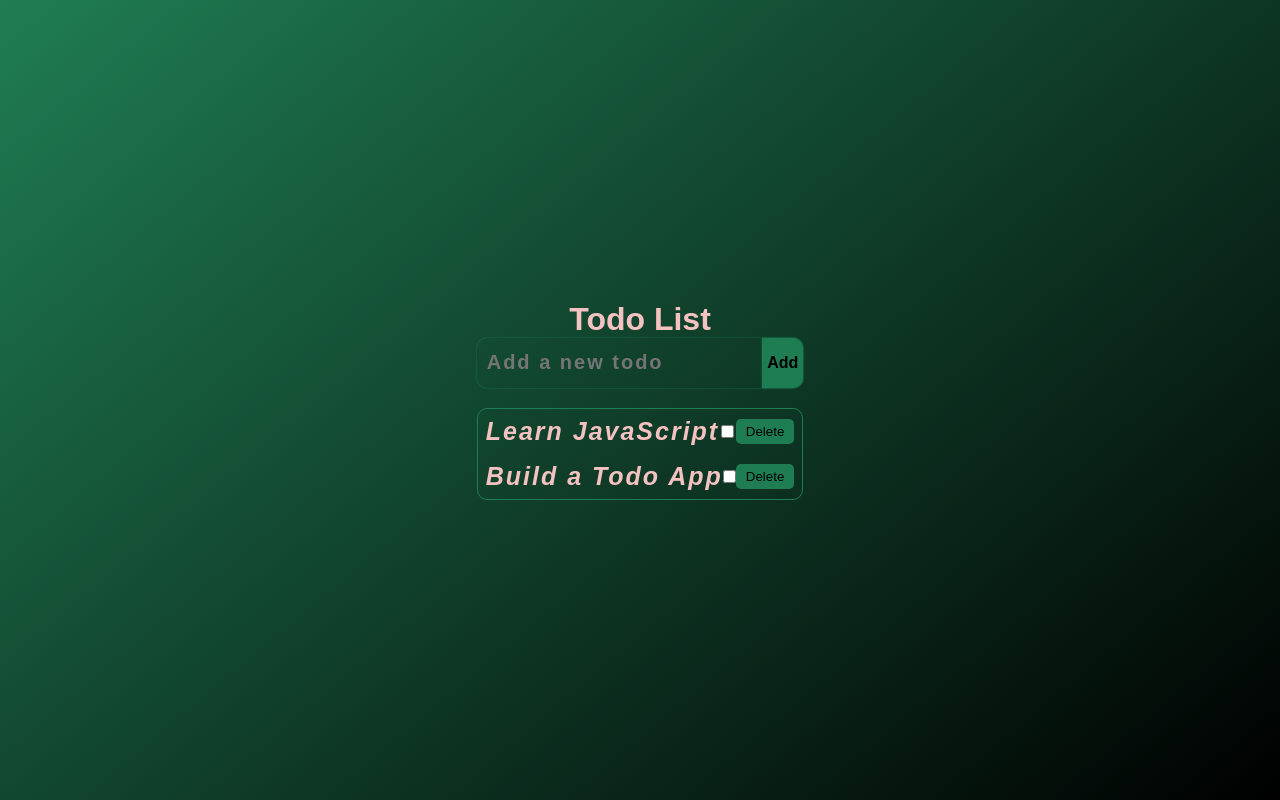
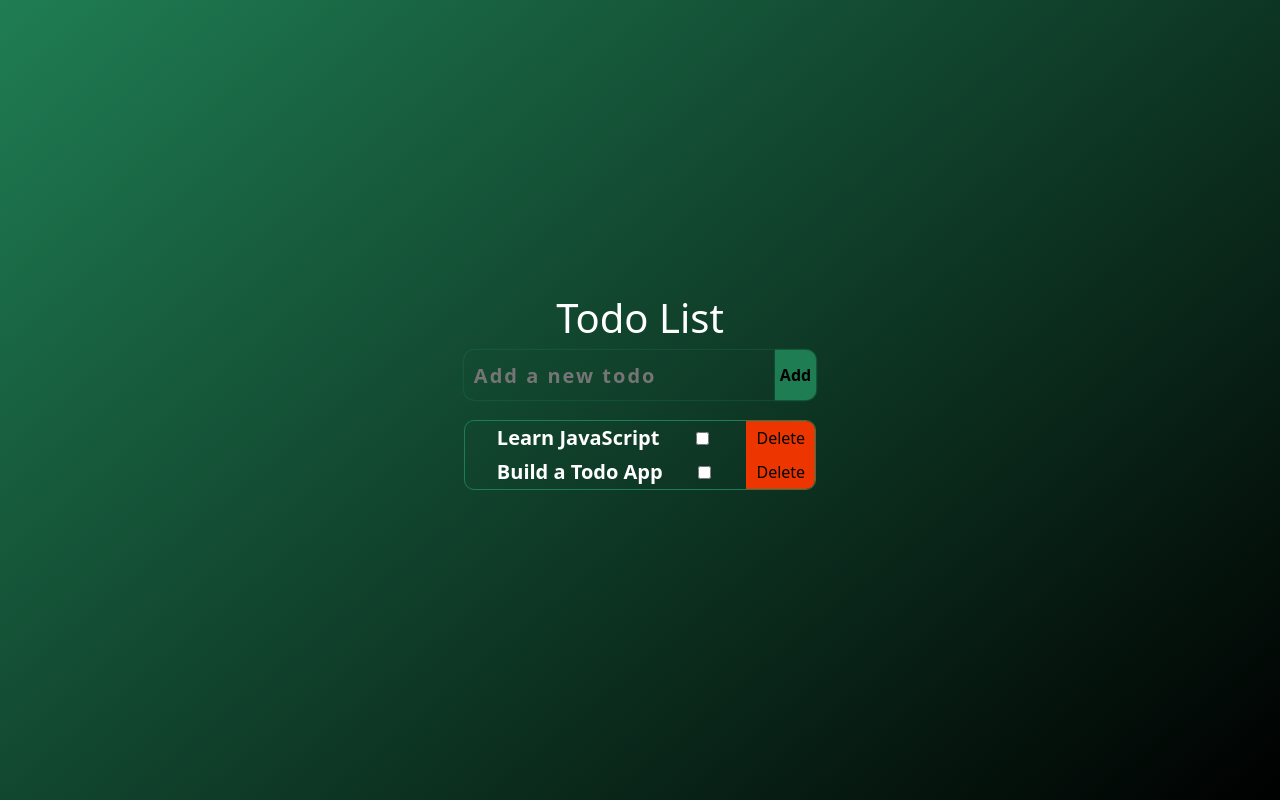
Before and after one commit to mubeeldev/todolistapp, a plain HTML site: page index.html in a window 1280 px wide. Drawn offline with nearby package versions, Linux system fonts and the light colour scheme.

Commit message:
making the app inter active

```diff
--- a/acess/css/style.css
+++ b/acess/css/style.css
@@ -95,6 +95,11 @@ form{
     border-radius: 10px;
     /* padding: 10px; */
 
+       &:hover{
+        background-color: rgba(128, 128, 128, 0.445);
+
+    }
+
 }
 
 .todo-item{
@@ -103,21 +108,18 @@ form{
     display: flex;
     justify-content: space-between;
     align-items: center;
-    padding: .5rem;
+    /* padding: .5rem 0; */
     transition: all,.9s;
     /* border-bottom: 1px solid var(--primary-color); */
 
-    &:hover{
-        background-color: rgba(128, 128, 128, 0.445);
 
-    }
 
-    span{
+    /* span{
         font-size: 25px;
         font-weight: 700;
         color: var(--third-color);
         font-style: italic;
-        letter-spacing: 2px;
+        letter-spacing: 2px; */
         /* padding-left: 1rem; */
 
     }
@@ -138,17 +140,15 @@ form{
         }
     }
 
-}
-    width: 100%;
-    height: auto;
-    display: flex;
-    flex-direction: column;
-    justify-content: center;
-    align-items: center;
-    background-color: var(--secondry-color);
-    border-radius: 10px;
-    padding: 20px;
-    box-shadow: 0 2px 5px rgba(0,0,0,0.1);
+    .delete-button{
+        background-color: var(--fourth-color);
+        color: var(--secondry-color);
+        &:hover{
+            background-color: var(--third-color);
+            color: var(--fourth-color);
+        }
+    }
+
    .todo{
         width: 100%;
         height: 50px;
--- a/acess/js/script.js
+++ b/acess/js/script.js
@@ -16,7 +16,7 @@ function renderTodoList() {
         console.log(todoList[i].text);
         render += `
             <li class="todo-item item${i}">
-                <span class="todo-text">${todoList[i].text}</span>
+                <span class="todo-text fw-bold text-white fs-5 ">${todoList[i].text}</span>
                 <input type="checkbox" class="completed${i} check" / >
                 <button class="delete-button" onclick="deleteTodo(${i})">Delete</button>
             </li>
--- a/index.html
+++ b/index.html
@@ -5,17 +5,19 @@
     <meta name="viewport" content="width=device-width, initial-scale=1.0">
     <title>Tdo List</title>
     <link rel="stylesheet" href="acess/css/style.css">
+    <link href="https://cdn.jsdelivr.net/npm/bootstrap@5.3.7/dist/css/bootstrap.min.css" rel="stylesheet" integrity="sha384-LN+7fdVzj6u52u30Kp6M/trliBMCMKTyK833zpbD+pXdCLuTusPj697FH4R/5mcr" crossorigin="anonymous">
+
 </head>
-<body>
-    <main>
+<body class="bg-dark text-white">
+    <main class="container">
         <h1>Todo List</h1>
         <form id="todo-form">
             <input type="text" id="todo-input" placeholder="Add a new todo" required>
             <button type="submit" class="button" onclick="addTodo()" >Add</button>
         </form>
-        <ul id="todo-list">
+        <ul id="todo-list" class="">
             <li class="todo-item">
-                <span class="todo-text">Sample Todo</span>
+                <span class="todo-text fw-bold text-white fs-5">Sample Todo</span>
                 <button class="delete-btn">Delete</button>
             </li>
 
@@ -24,6 +26,8 @@
     </main>
 
 
+    <script src="https://cdn.jsdelivr.net/npm/bootstrap@5.3.7/dist/js/bootstrap.bundle.min.js" integrity="sha384-ndDqU0Gzau9qJ1lfW4pNLlhNTkCfHzAVBReH9diLvGRem5+R9g2FzA8ZGN954O5Q" crossorigin="anonymous"></script>
     <script src="acess/js/script.js"></script>
+
 </body>
 </html>
```
